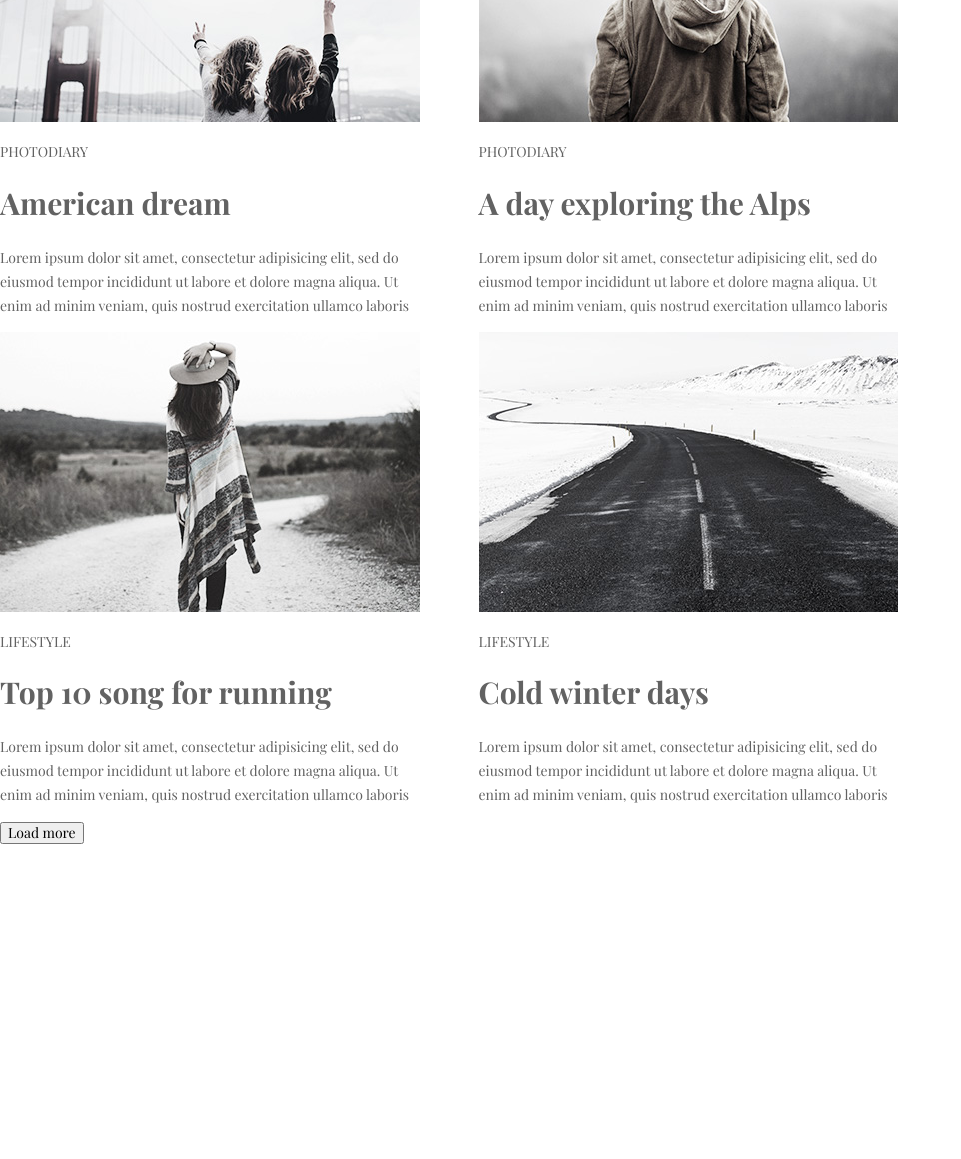
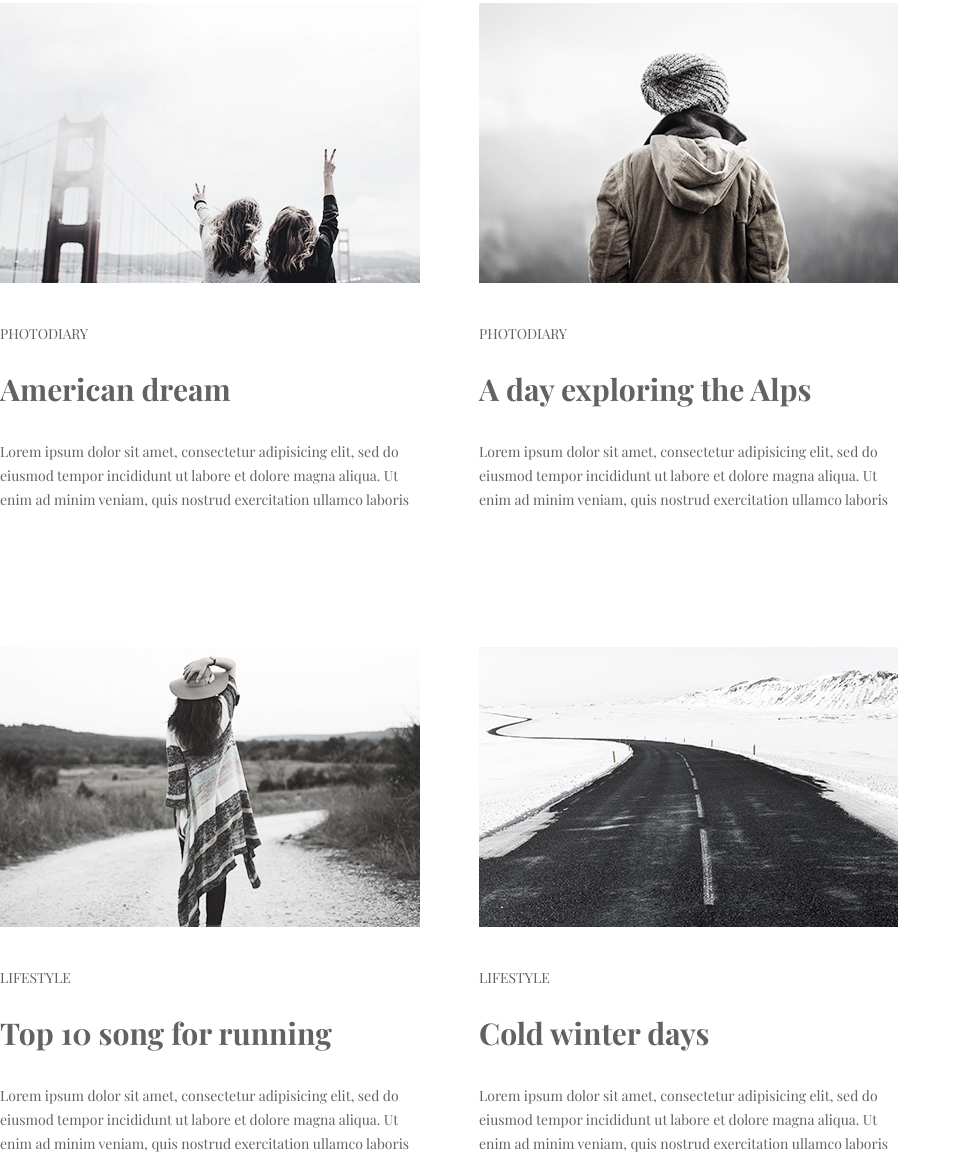
Before and after one commit to smdeile/goit-fe-course, a plain HTML site: page module-3/index.html in a window 1280 px wide. Shown: the part 839-1998 px from the top of the page, without its empty margins (0-961 px from the left). Before the commit the page ends 1684 px from the top, so only its background shows below. Drawn offline with nearby package versions, Linux system fonts and the light colour scheme.

Commit message:
module-3

```diff
--- a/module-3/css/styles.css
+++ b/module-3/css/styles.css
@@ -34,7 +34,7 @@ body {
   margin-left: auto;
 }
 .nav-bar nav {
-  margin-bottom: 90px;
+  margin-bottom: 97px;
 }
 .nav-bar {
   margin: 0;
@@ -53,10 +53,10 @@ body {
   margin-left: 122px;
 }
 .site-navigator .third-link {
-  margin-left: 104 px;
+  margin-left: 104px;
 }
 .site-navigator .fours-link {
-  margin-left: 96 px;
+  margin-left: 96px;
 }
 /* Begin main */
 
@@ -83,27 +83,49 @@ margin: 0;
 .container .photo-title {
   text-align: left;
 }
+main {
+  font-size: 0;
+}
+
+p {
+  font-size: 14px;
+}
+
 .lifestyle-block li:not(:last-child) {
-  margin-right: 54px;
+  margin-right: 58px;
 }
 .photodiary-block li:not(:last-child) {
-  margin-right: 54px;
+  margin-right: 58px;
 }
 .Music-block li:not(:last-child) {
-  margin-right: 54px;
+  margin-right: 58px;
 }
 
 h2 {
   font-size: 30px;
   line-height: 36px;
+  margin-bottom: 33px;
 }
 .photo-title {
   text-transform: uppercase;
   line-height: 17px;
   text-align: center;
+  margin: 30px 0px 29px 0px;
 }
 
-
+section:not(:last-child) {
+  margin-bottom: 130px;
+}
+.button {
+  padding: 17 8;
+  border: none;
+  font-size: 20px;
+  line-height: 24px;
+  width: 164px;
+  height: 60px;
+  margin-top: 53px;
+  margin-left: 359px;
+}
 
 .visually-hidden:not(:focus):not(:active),
 input[type="checkbox"].visually-hidden,
--- a/module-3/index.html
+++ b/module-3/index.html
@@ -21,7 +21,7 @@
         </ul>
       </nav>
     </header>
-    <main class="wrapper container">
+    <main class="container wrapper">
       <section class="Lifestyle">
         <ul class="lifestyle-block">
           <li class="Lifestyle-left">
```
